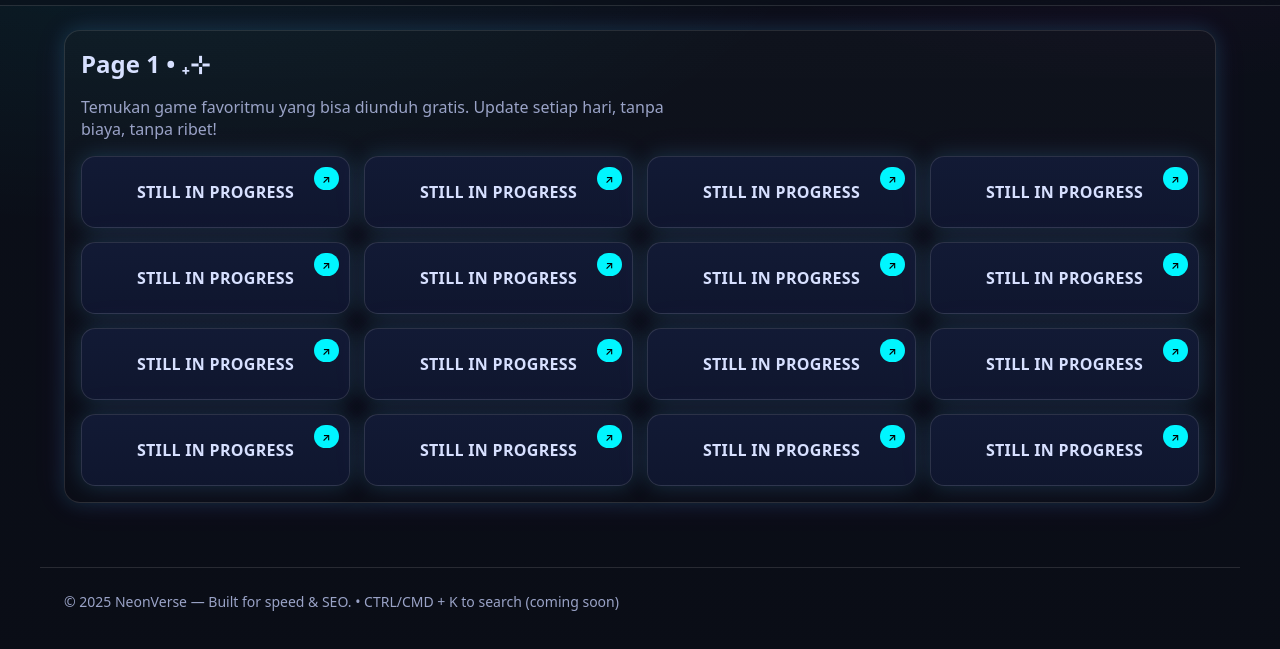
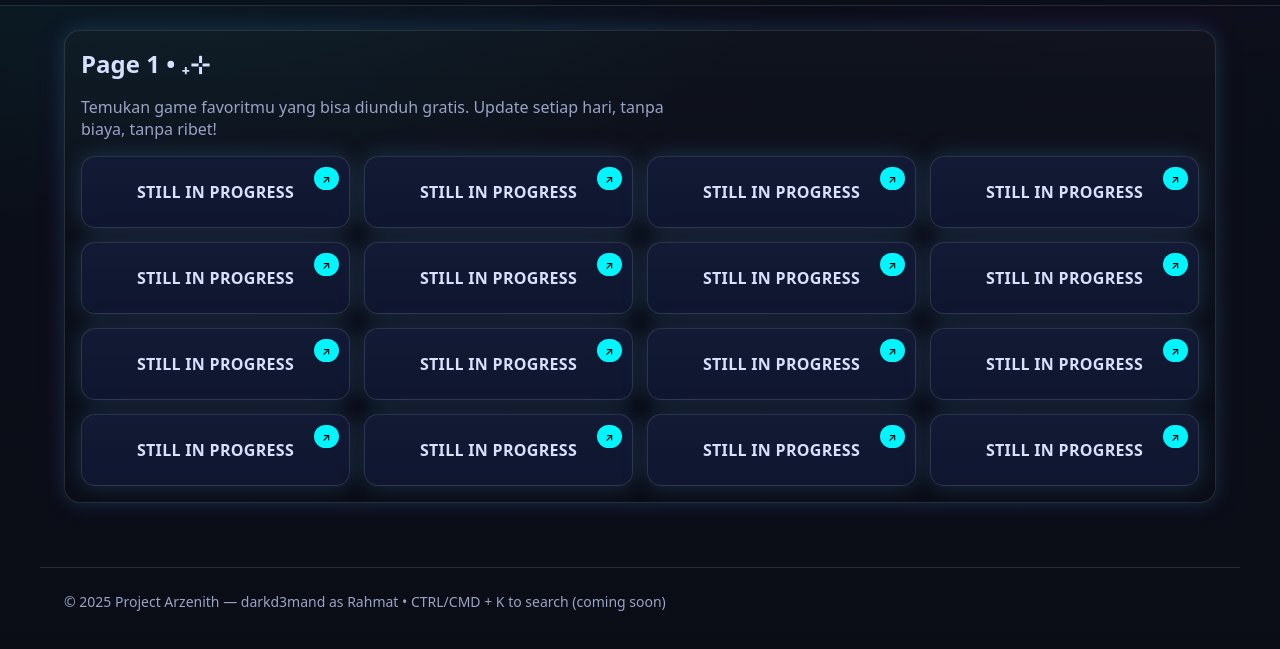
Before and after one commit to aethyrnox/arzenith-fix, a plain HTML site: page page1.html in a window 1280 px wide. Shown: the part 51-700 px from the top of the page. Drawn offline with Linux system fonts and the light colour scheme.

Commit message:
Update page1.html

```diff
--- a/page1.html
+++ b/page1.html
@@ -63,7 +63,7 @@
 </section>
   </main>
   <footer class="footer container" role="contentinfo">
-  <div>© 2025 NeonVerse — Built for speed & SEO. • <span class="kbd">CTRL/CMD + K</span> to search (coming soon)</div>
+  <div>© 2025 Project Arzenith — darkd3mand as Rahmat • <span class="kbd">CTRL/CMD + K</span> to search (coming soon)</div>
 </footer>
   <script src="script.js" defer></script>
 </body>
```
